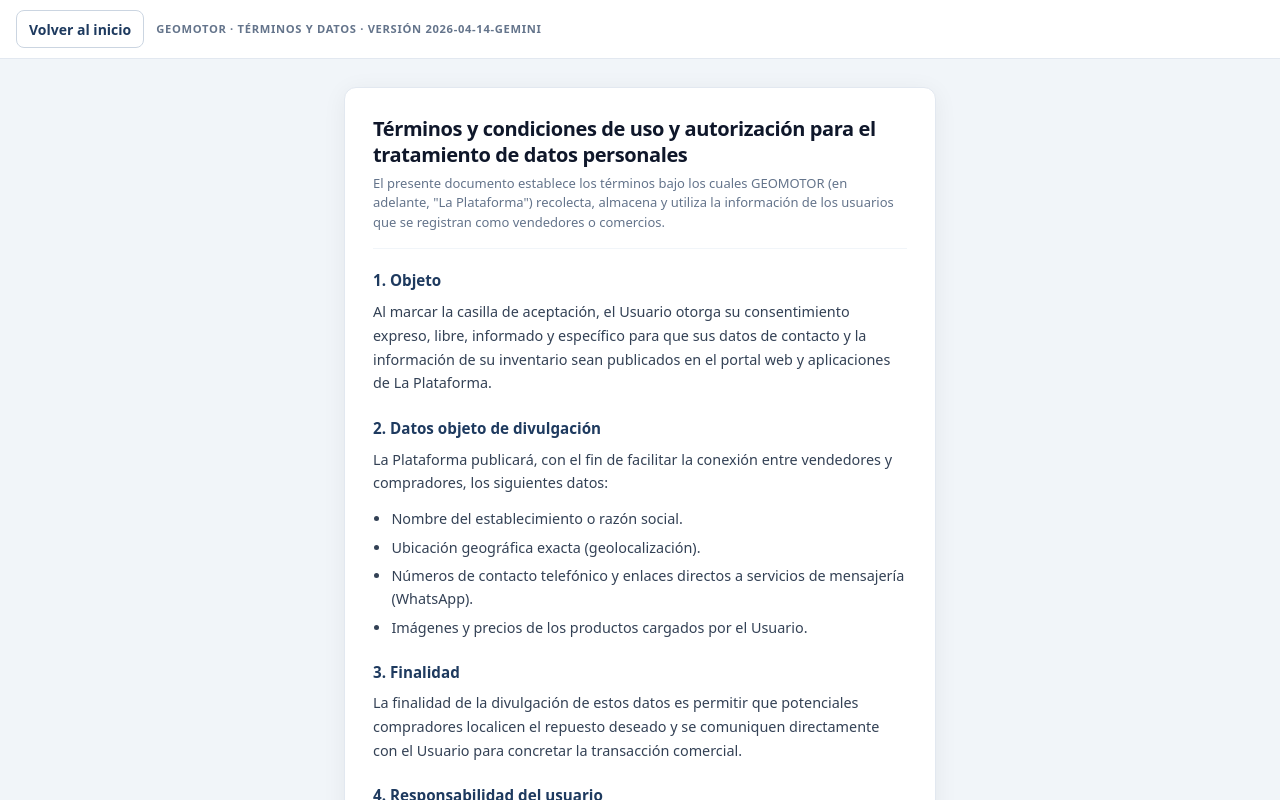
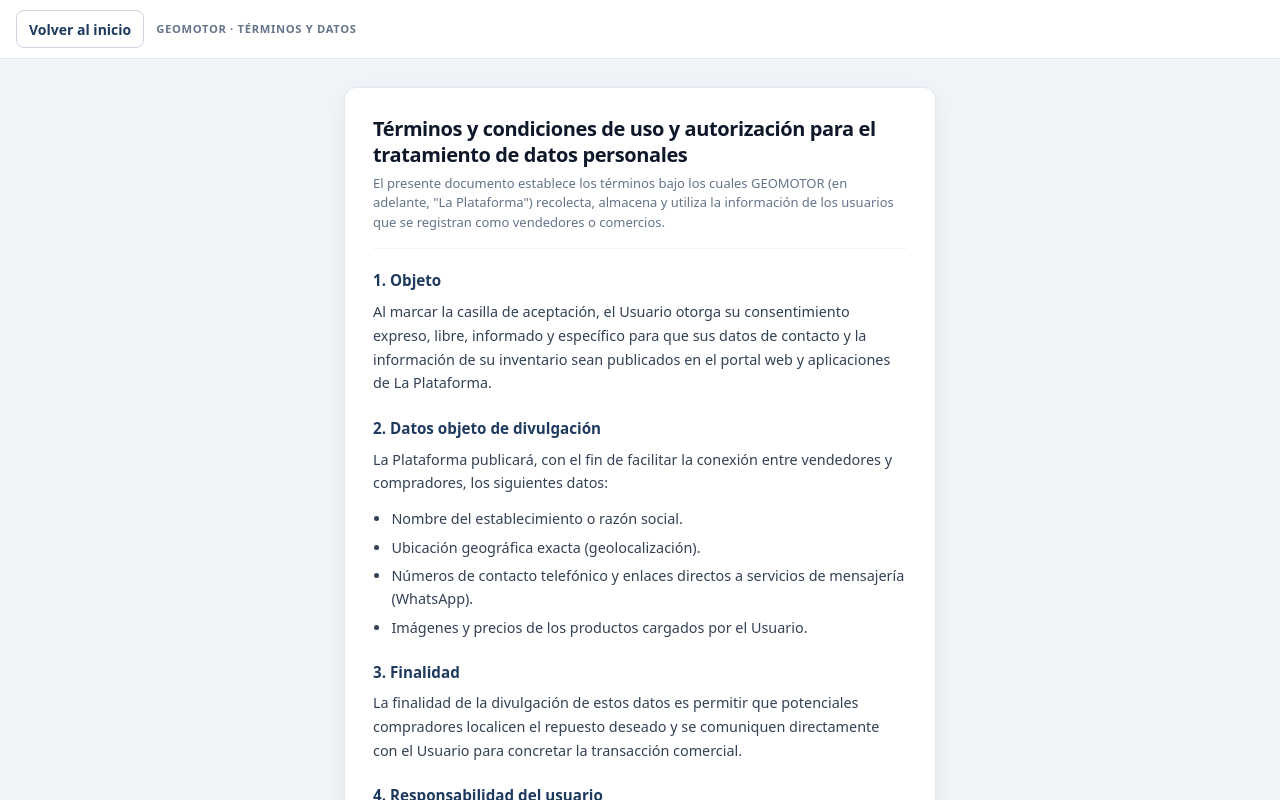
Before and after one commit to GEOMOTORVZLA/repuestero-app, a React (Vite) app: page /legal/politica-divulgacion-datos in a window 1280 px wide. Shown: the top 800 px of the page. Built offline with nearby package versions, Linux system fonts and the light colour scheme; no server answers.

Commit message:
Quitar versión visible en términos; POLITICA_DIVULGACION_VERSION solo en backend
Made-with: Cursor

```diff
--- a/src/components/FormRegistro.tsx
+++ b/src/components/FormRegistro.tsx
@@ -784,8 +784,8 @@ export function FormRegistro({ tipo, onVolver, onExito }: FormRegistroProps) {
                     className="form-registro-politica-link"
                   >
                     Términos y Condiciones y la Divulgación de Datos de Contacto
-                  </Link>{' '}
-                  (versión {POLITICA_DIVULGACION_VERSION}). Declaro haber leído el documento y autorizo la
+                  </Link>
+                  . Declaro haber leído el documento y autorizo la
                   publicación de mis datos e inventario según lo indicado allí.
                 </span>
               </label>
--- a/src/components/PoliticaDivulgacionDatos.tsx
+++ b/src/components/PoliticaDivulgacionDatos.tsx
@@ -1,5 +1,4 @@
 import { Link } from 'react-router-dom';
-import { POLITICA_DIVULGACION_VERSION } from '../constants/politicaDivulgacionDatos';
 import './PoliticaDivulgacionDatos.css';
 
 const raw = import.meta.env.VITE_POLITICA_DIVULGACION_DOC_URL;
@@ -12,9 +11,7 @@ export function PoliticaDivulgacionDatos() {
         <Link to="/" className="politica-divulgacion-volver">
           Volver al inicio
         </Link>
-        <p className="politica-divulgacion-meta">
-          GEOMOTOR · Términos y datos · Versión {POLITICA_DIVULGACION_VERSION}
-        </p>
+        <p className="politica-divulgacion-meta">GEOMOTOR · Términos y datos</p>
       </header>
 
       <article className="politica-divulgacion-doc">
--- a/src/constants/politicaDivulgacionDatos.ts
+++ b/src/constants/politicaDivulgacionDatos.ts
@@ -1,2 +1,2 @@
-export const POLITICA_DIVULGACION_VERSION = '2026-04-14-gemini';
+export const POLITICA_DIVULGACION_VERSION = '2026-04-14';
 export const RUTA_POLITICA_DIVULGACION_DATOS = '/legal/politica-divulgacion-datos';
```
